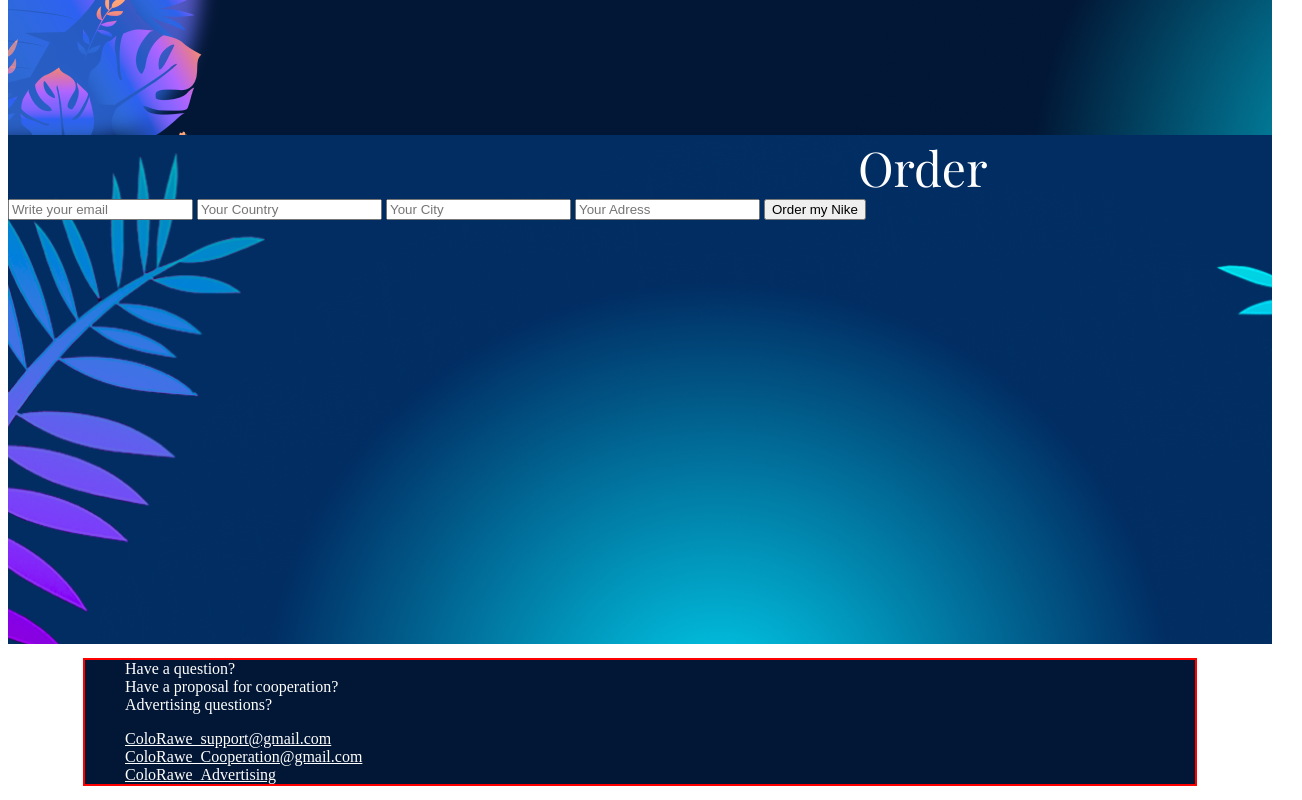
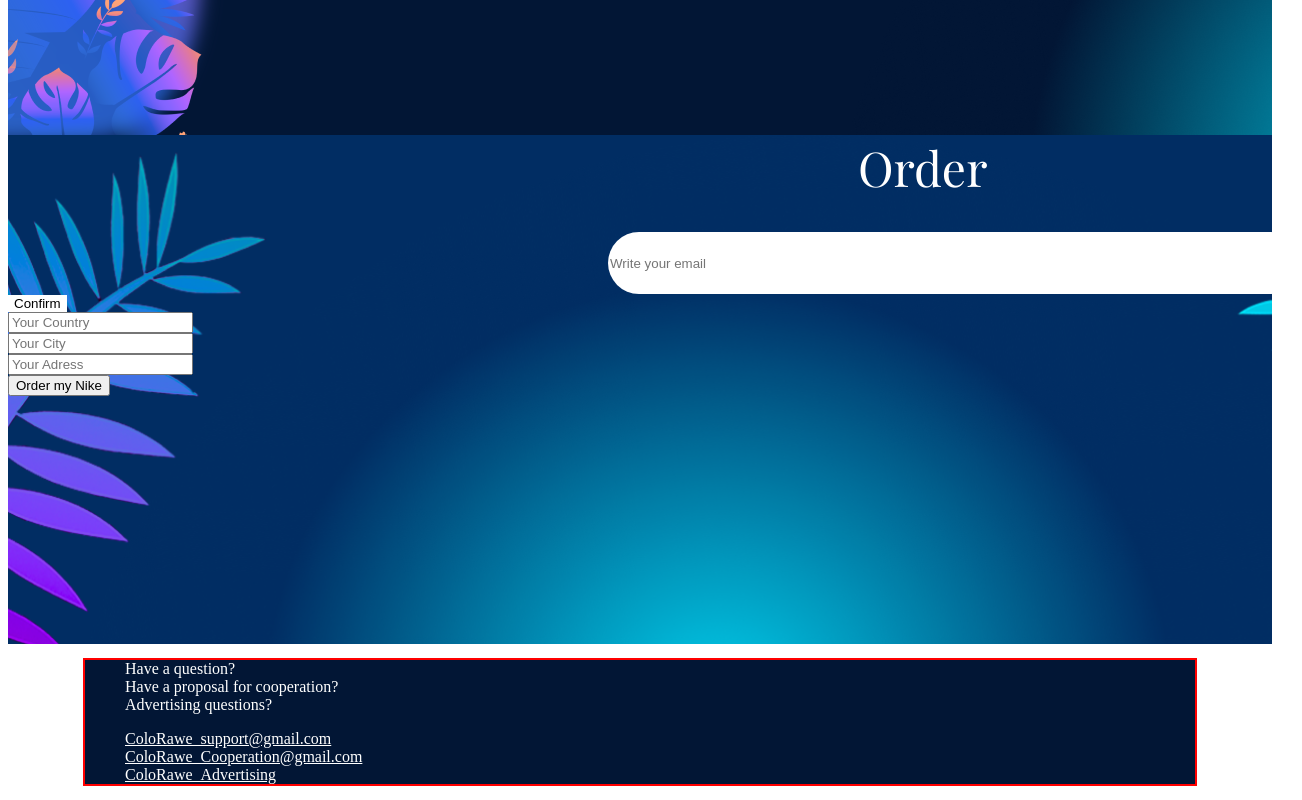
Before and after one commit to dydunec-serhii/ColoRave, a plain HTML site: page index.html in a window 1280 px wide. Shown: the part 2069-2869 px from the top of the page, 1302 px wide, since content can reach past the window. Drawn offline with nearby package versions, Linux system fonts and the light colour scheme.

Commit message:
fixing bugs

```diff
--- a/index.html
+++ b/index.html
@@ -115,18 +115,20 @@
       </section>
       <section>
         <div class="baground-section display">
-
+<form action="">
           <h2 class="h2-">Order</h2>
-          <label for="email"></label>
           <input type="text" id="email" name="Write your email" placeholder="Write your email">
-          <label for="Your Country"></label>
+          <button type="submit" class="butt-">Confirm</button>
+          <br>
           <input type="text" id="Your Country" name="Your Country" placeholder="Your Country">
-          <label for="Your City"></label>
+          <br>
           <input type="text" id="Your City" name="Your City" placeholder="Your City">
-          <label for="Your Adress"></label>
+          <br>
           <input type="text" id="Your Adress" name="Your Adress" placeholder="Your Adress">
+          <br>
           <button type="button">Order my Nike</button>
       </section>
+      </form>
       </div>
   </main>
   <footer class="container">
--- a/style.css
+++ b/style.css
@@ -23,9 +23,6 @@
 
 .color-sectoin {
     color: white;
-}
-.display-footer{
-
 }
 .text-decoration {
     text-decoration: none;
@@ -236,3 +233,17 @@
     background-size: cover;
     height: 509px;
 }
+
+.butt-{
+    background-color: white;
+    border: none;
+}
+
+#email{
+    margin-left: 600px;
+    width: 690px;
+    height: 60px;
+    border-radius: 50px;
+    border: none;
+    margin-top: 33px;
+}
```
